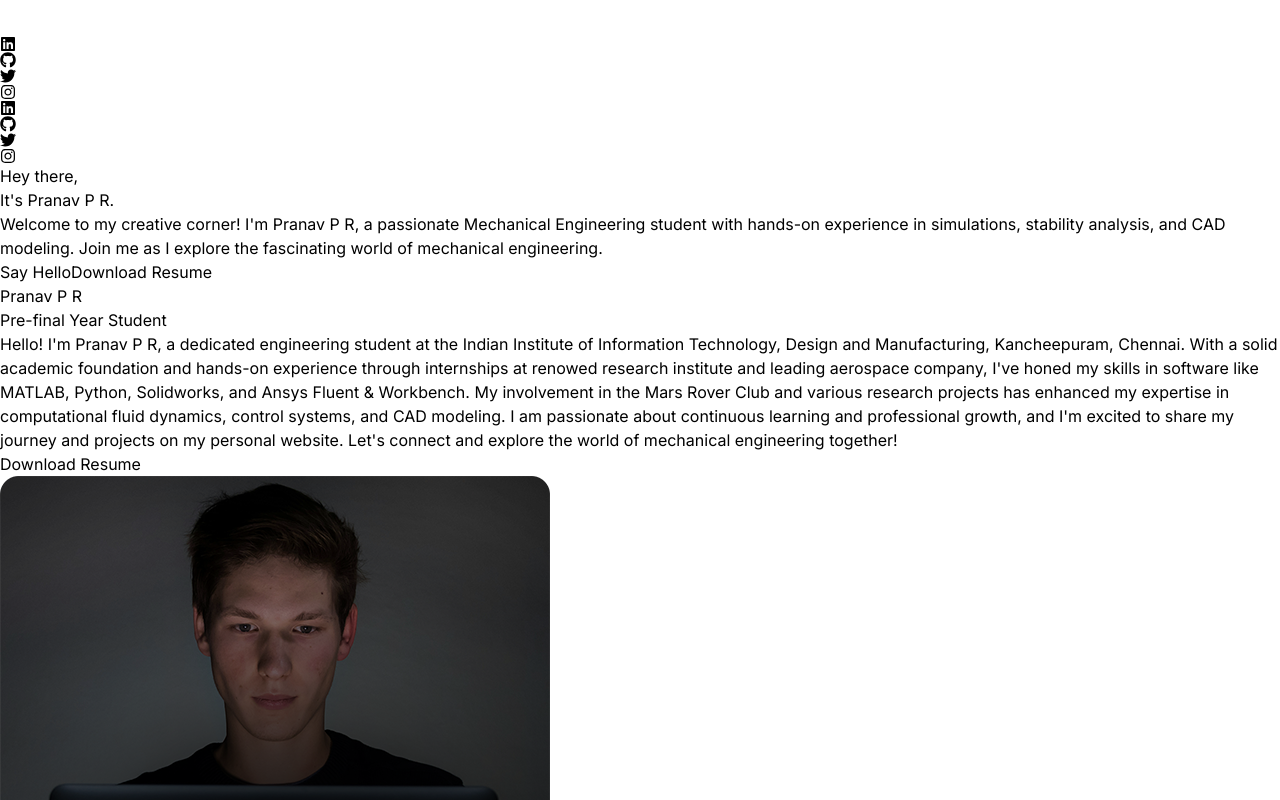
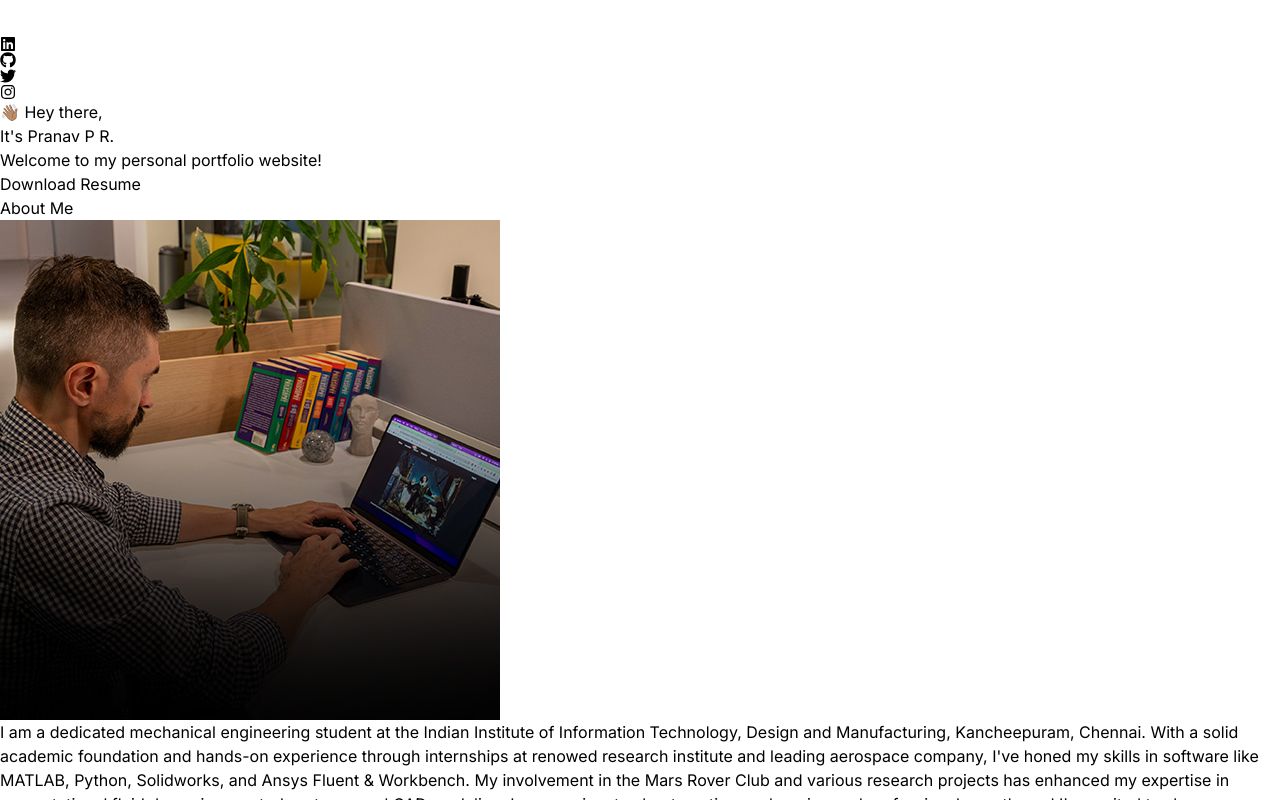
Before and after one commit to PRP2003/personal-website, a React (Vite) app: page / in a window 1280 px wide. Shown: the top 800 px of the page. Built offline with nearby package versions, Linux system fonts and the light colour scheme.

Commit message:
updated-new

```diff
--- a/src/App.jsx
+++ b/src/App.jsx
@@ -25,7 +25,7 @@ const App = () => {
 
       <div className="container mx-auto px-8">
         <Navbar />
-        <Hero />
+        {/* <Hero /> */}
         <About />
         <Technologies />
         <Experience />
--- a/src/components/Hero.jsx
+++ b/src/components/Hero.jsx
@@ -37,12 +37,12 @@ const Hero = () => {
                 className="my-2 max-w-xl py-6 font-light tracking-tighter">
                     {HERO_CONTENT}
                 </motion.p>
-                <a
+                {/* <a
                  href="/Pranav CV_.pdf"
                  download="Pranav Resume.pdf"
                  className="mt-4 inline-block bg-blue-500 text-white py-2 px-4 rounded hover:bg-blue-700">
                  <button type="button">Download Resume</button>
-                </a>
+                </a> */}
               </div>
             </div>
 
--- a/src/components/Navbar.jsx
+++ b/src/components/Navbar.jsx
@@ -38,7 +38,7 @@ const Navbar = () => {
                 <a href="https://www.linkedin.com/in/pranavpr03/" target="_blank" rel="noopener noreferrer"><FaLinkedin /></a>
                 <a href="https://github.com/PRP2003" target="_blank" rel="noopener noreferrer"><FaGithub /></a>
                 <a href="https://x.com/PranavR32984964" target="_blank" rel="noopener noreferrer"><FaTwitter /></a>
-                <a href="https://www.instagram.com/yourinstagram/" target="_blank" rel="noopener noreferrer"><FaInstagram /></a>
+                <a href="https://www.instagram.com/pranav_p_r_03/" target="_blank" rel="noopener noreferrer"><FaInstagram /></a>
             </div>
         </nav>
     );
@@ -47,22 +47,22 @@ const Navbar = () => {
 const Introduction = () => {
     return (
         <div className="text-center">
-            <div className="flex justify-center space-x-4">
+            {/* <div className="flex justify-center space-x-4">
                 <a href="https://www.linkedin.com/in/pranavpr03/" target="_blank" rel="noopener noreferrer"><FaLinkedin /></a>
                 <a href="https://github.com/PRP2003" target="_blank" rel="noopener noreferrer"><FaGithub /></a>
                 <a href="https://x.com/PranavR32984964" target="_blank" rel="noopener noreferrer"><FaTwitter /></a>
-                <a href="https://www.instagram.com/yourinstagram/" target="_blank" rel="noopener noreferrer"><FaInstagram /></a>
-            </div>
-            <h1 className="text-4xl font-bold mt-4">Hey there,<br />It's Pranav P R.</h1>
-            <p className="mt-4 text-xl max-w-2xl mx-auto">Welcome to my creative corner! I'm Pranav P R, a passionate Mechanical Engineering student with hands-on experience in simulations, stability analysis, and CAD modeling. Join me as I explore the fascinating world of mechanical engineering.</p>
+                <a href="https://www.instagram.com/pranav_p_r_03/" target="_blank" rel="noopener noreferrer"><FaInstagram /></a>
+            </div> */}
+            <h1 className="text-4xl font-bold mt-4"> 👋🏽 Hey there,<br />It's Pranav P R.</h1>
+            <p className="mt-4 text-xl max-w-2xl mx-auto">Welcome to my personal portfolio website! </p>
             <div className="mt-8 flex justify-center space-x-4">
-                <button className="bg-gradient-to-r from-purple-400 to-purple-600 text-white px-6 py-3 rounded-full">Say Hello</button>
+                {/* <button className="bg-gradient-to-r from-purple-400 to-purple-600 text-white px-6 py-3 rounded-full">Say Hello</button> */}
                 {/* <button  */}
                 <a
                     href="/Pranav CV_.pdf"
                     download="Pranav Resume.pdf"
-                    className="mt-4 inline-block bg-blue-500 text-white py-2 px-4 rounded hover:bg-blue-700">
-                    <button className="border border-gray-300 px-6 py-3 rounded-full">Download Resume</button>
+                    className="mt-4  inline-block bg--500 text-white py-1 px-4 rounded-full">
+                    <button className="border bg-gradient-to-r from-purple-400 to-purple-600 border-gray-300 px-6 py-3 rounded-full">Download Resume</button>
                 </a>
                 {/* >My Portfolio</button> */}
 
--- a/src/constants/index.js
+++ b/src/constants/index.js
@@ -5,7 +5,7 @@ import project4 from "../assets/projects/project-4.jpg";
 
 export const HERO_CONTENT = `Hello! I'm Pranav P R, a dedicated engineering student at the Indian Institute of Information Technology, Design and Manufacturing, Kancheepuram, Chennai. With a solid academic foundation and hands-on experience through internships at renowed research institute and leading aerospace company, I've honed my skills in software like MATLAB, Python, Solidworks, and Ansys Fluent & Workbench. My involvement in the Mars Rover Club and various research projects has enhanced my expertise in computational fluid dynamics, control systems, and CAD modeling. I am passionate about continuous learning and professional growth, and I'm excited to share my journey and projects on my personal website. Let's connect and explore the world of mechanical engineering together!  `;
 
-export const ABOUT_TEXT = `I am a dedicated engineering student at the Indian Institute of Information Technology, Design and Manufacturing, Kancheepuram, Chennai. With a solid academic foundation and hands-on experience through internships at renowed research institute and leading aerospace company, I've honed my skills in software like MATLAB, Python, Solidworks, and Ansys Fluent & Workbench. My involvement in the Mars Rover Club and various research projects has enhanced my expertise in computational fluid dynamics, control systems, and CAD modeling. I am passionate about continuous learning and professional growth, and I'm excited to share my journey and projects on my personal website. Let's connect and explore the world of mechanical engineering together!`;
+export const ABOUT_TEXT = `I am a dedicated mechanical engineering student at the Indian Institute of Information Technology, Design and Manufacturing, Kancheepuram, Chennai. With a solid academic foundation and hands-on experience through internships at renowed research institute and leading aerospace company, I've honed my skills in software like MATLAB, Python, Solidworks, and Ansys Fluent & Workbench. My involvement in the Mars Rover Club and various research projects has enhanced my expertise in computational fluid dynamics, control systems, and CAD modeling. I am passionate about continuous learning and professional growth, and I'm excited to share my journey and projects on my personal website. Let's connect and explore the world of mechanical engineering together!`;
 
 export const EXPERIENCES = [
   {
```
